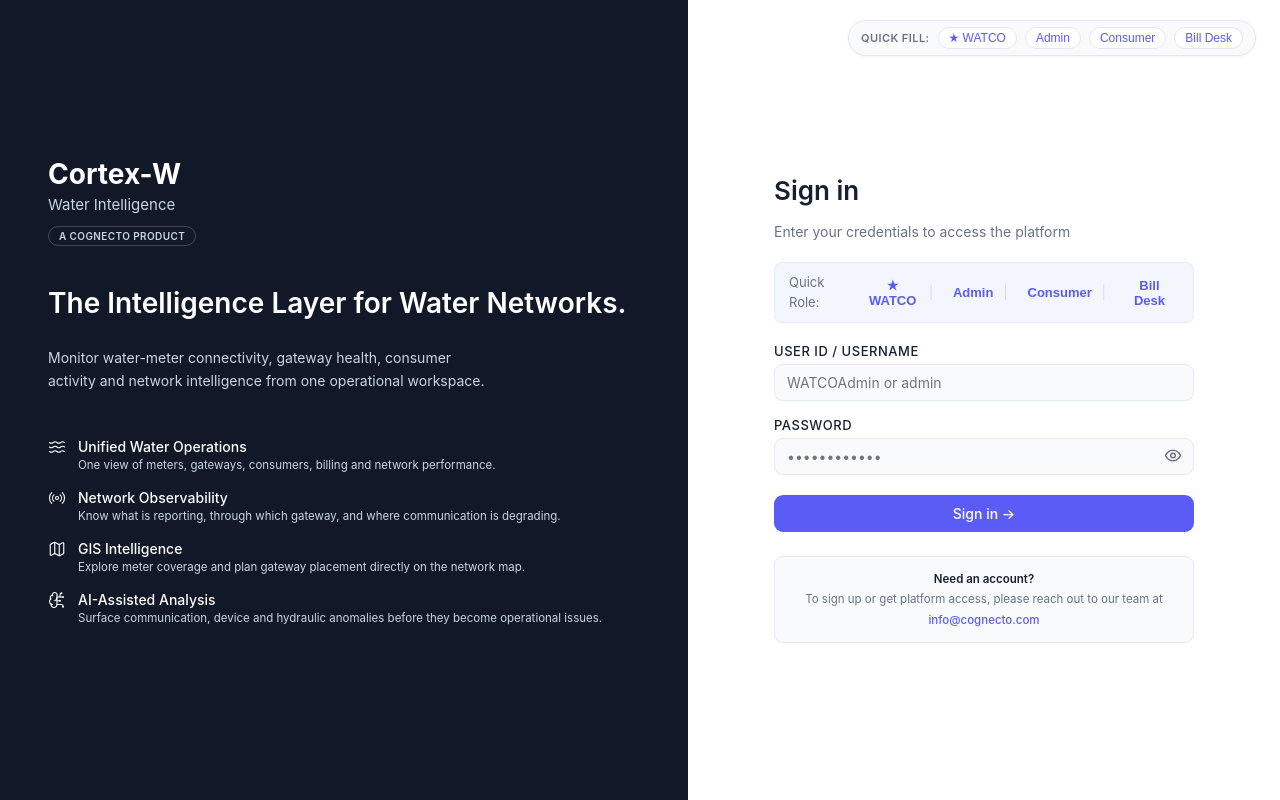
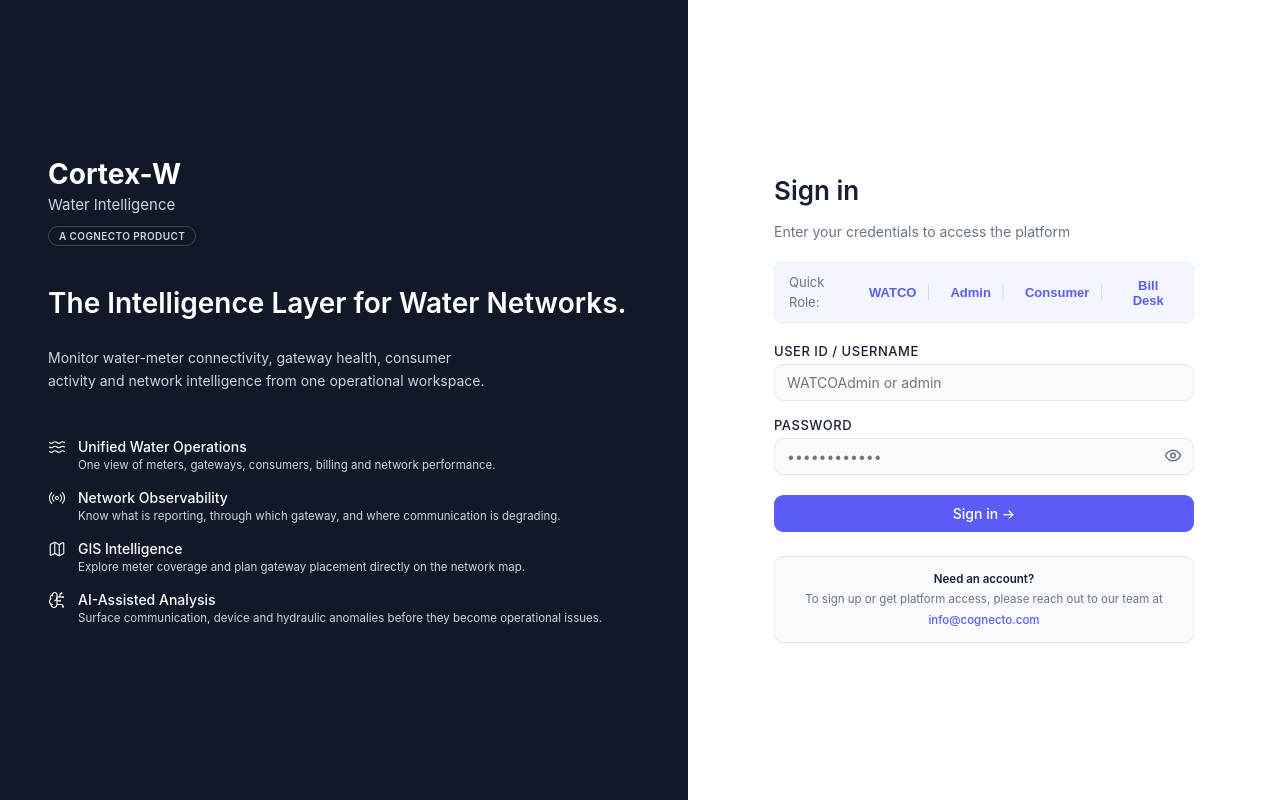
Before and after one commit to bshekharcto/cortex-w-water, a React (Vite) app in the folder cortex-w/frontend/: page /login in a window 1280 px wide. Built offline with nearby package versions, Linux system fonts and the light colour scheme; no server answers.

Commit message:
ui(auth): remove top-right quick-fill bar and star from WATCO label

```diff
--- a/cortex-w/frontend/src/modules/auth/components/LoginForm.tsx
+++ b/cortex-w/frontend/src/modules/auth/components/LoginForm.tsx
@@ -43,23 +43,6 @@
 
   return (
     <>
-      {/* Right-hand top developer quick-fill bar */}
-      <div className="cw-dev-topright-strip">
-        <span className="cw-dev-topright-label">Quick Fill:</span>
-        {DEMO_ROLES.map((r) => (
-          <button
-            key={r.label}
-            type="button"
-            id={`dev-quick-${r.label.toLowerCase().replace(/\s+/g, '-')}`}
-            className={`cw-dev-quickbtn ${activeRole === r.label ? 'cw-dev-quickbtn--active' : ''}`}
-            onClick={() => handleRoleSelect(r)}
-            title={`Fill ${r.label} credentials (${r.username} / ${r.password})`}
-          >
-            {r.label === 'WATCO' ? '★ WATCO' : r.label}
-          </button>
-        ))}
-      </div>
-
       <form onSubmit={handleSubmit} className="cw-login-form">
         <h1 style={{ font: 'var(--cw-font-page-title)', marginBottom: 4 }}>Sign in</h1>
         <p style={{ color: 'var(--cw-text-muted)', marginBottom: 20 }}>
@@ -77,7 +60,7 @@
                 className={`cw-demo-role-btn ${activeRole === r.label ? 'cw-demo-role-btn--active' : ''}`}
                 onClick={() => handleRoleSelect(r)}
               >
-                {r.label === 'WATCO' ? '★ WATCO' : r.label}
+                {r.label}
               </button>
               {idx < DEMO_ROLES.length - 1 && <span className="cw-demo-sep">|</span>}
             </span>
```
